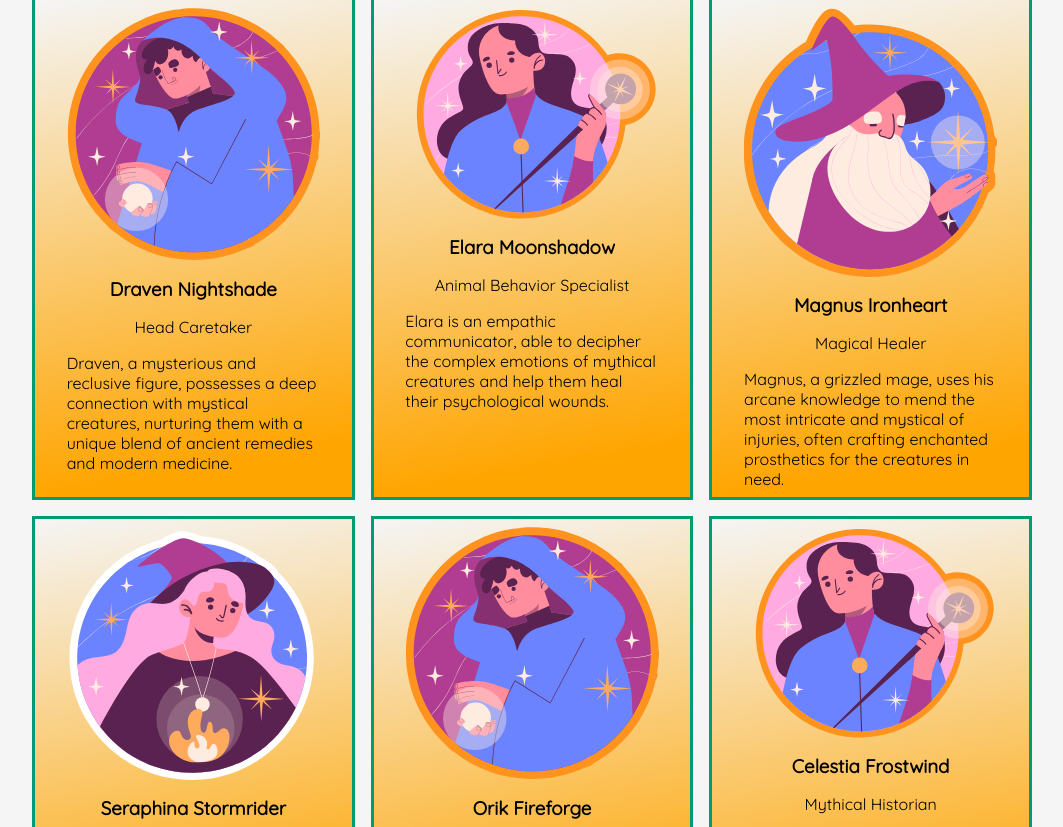
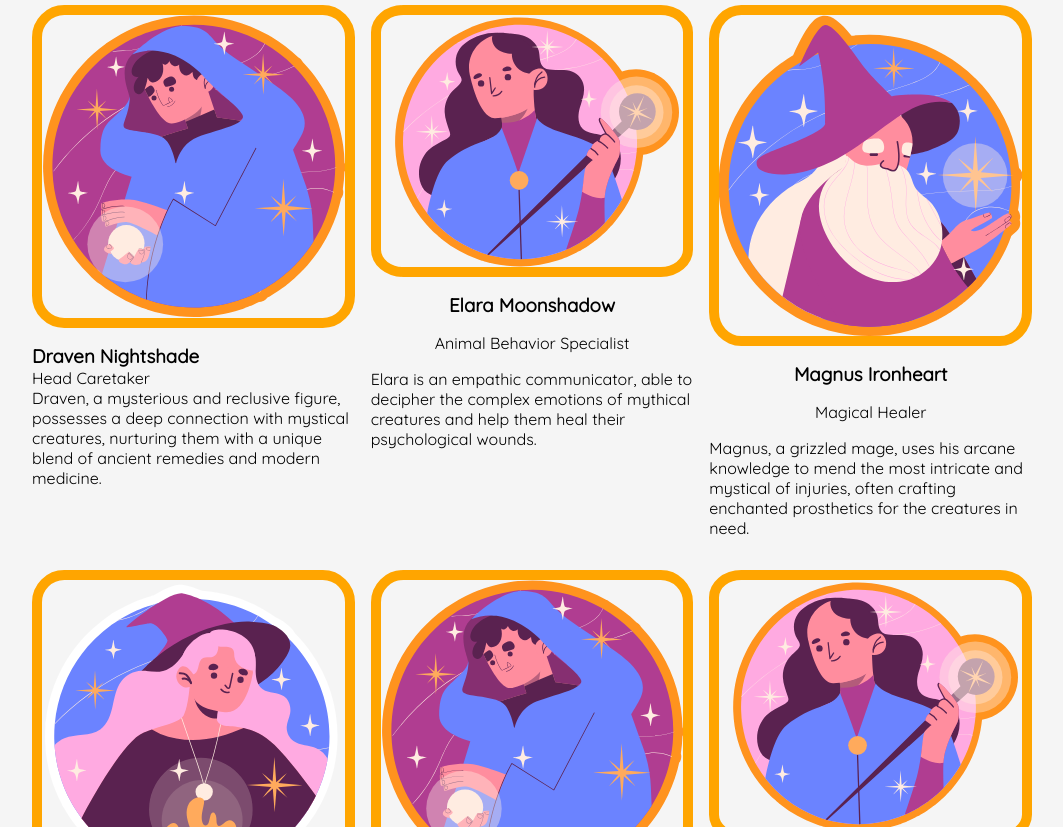
Before and after one commit to fac29b/James_Fintan_Project1, a plain HTML site: page index.html in a window 1280 px wide. Shown: the part 363-1190 px from the top of the page, without its empty margins (108-1171 px from the left). Drawn offline with Linux system fonts and the light colour scheme.

Commit message:
updating styles for the body and section elements
relates #9

```diff
--- a/assets/css/style.css
+++ b/assets/css/style.css
@@ -25,13 +25,19 @@
     --width: 80%;
 }
 
+/* GENERAL PAGE STYLING */
+
 body {
     font-family: var(--body-font);
+    background-color: var(--background-color);
+
+}
+
+section {
+    padding-block: 3rem;
     width: var(--width);
     max-width: var(--max-width);
     margin: var(--center-element);
-    background-color: var(--background-color);
-
 }
 
 /* HEADING SIZES */
@@ -48,9 +54,7 @@ h2 {
     text-align: center;
 }
 
-section {
-    padding-block: 3rem;
-}
+/* TEAM SECTION */
 
 .profiles__title {
     padding-bottom: 1rem;
@@ -63,16 +67,23 @@ section {
 }
 
 .team__member {
-    border: solid 3px var(--accent-color);
+    /* border: solid 3px var(--accent-color); */
     display: flex;
     flex-direction: column;
     align-items: center;
+    flex-basis: auto;
     gap: 1rem;
     padding-block: .5rem;
-    background-image: linear-gradient(170deg, rgba(255,0,0,0) , var(--secondary-color) 90%);
+    background-color: var(--background-color);
 }
 
 .team__pic,
 .team__profile {
-    width: 80%;
+    width: 100%;
 }
+
+.team__pic {
+    border: 10px solid var(--secondary-color);
+    border-radius: 10%;
+    background-color: var(--background-color);
+}
--- a/index.html
+++ b/index.html
@@ -35,7 +35,9 @@
         <h2 class="profiles__title">Meet The Team</h2>
         <div class="team">
             <article class="team__member">
-                <img class="team__pic" src="images/wizard.svg">
+                <img class="team__pic" src="images/wizard.svg"
+                alt="A colourful illustration depicting a young male wizard in a voluminous hooded cape, holding a crystal ball">
+                <div class="team__text">
                     <h3 class="team__name">
                         Draven Nightshade
                     </h3>
@@ -48,9 +50,11 @@
                         them with a unique blend of ancient remedies and
                         modern medicine.
                     </p>
+                </div>
             </article>
             <article class="team__member">
-                <img class="team__pic" src="images/witch2.svg">
+                <img class="team__pic" src="images/witch2.svg"
+                alt="A colourful illustration of a young female witch holding a magic staff in her left hand">
                 <h3 class="team__name">
                     Elara Moonshadow
                 </h3>
@@ -64,7 +68,8 @@
                 </p>
             </article>
             <article class="team__member">
-                <img class="team__pic" src="images/wizard2.svg">
+                <img class="team__pic" src="images/wizard2.svg"
+                alt="A colourful illustration of an old male wizard with a large white beard and wide brimmed hat">
                 <h3 class="team__name">
                     Magnus Ironheart</h3>
                 <p class="team__role">
@@ -78,7 +83,8 @@
                 </p>
             </article>
             <article class="team__member">
-                <img class="team__pic" src="images/witch.svg">
+                <img class="team__pic" src="images/witch.svg"
+                alt="A colourful illustration of a young female witch wearing a pointed hat with long flowing hair. She is conjuring a magical flame">
                 <h3 class="team__name">
                     Seraphina Stormrider
                 </h3>
@@ -92,7 +98,8 @@
                 </p>
             </article>
             <article class="team__member">
-                <img class="team__pic" src="images/wizard.svg">
+                <img class="team__pic" src="images/wizard.svg"
+                alt="A colourful illustration depicting a young male wizard in a voluminous hooded cape, holding a crystal ball">
                 <h3 class="team__name">
                     Orik Fireforge
                 </h3>
@@ -106,7 +113,8 @@
                 </p>
             </article>
             <article class="team__member">
-                <img class="team__pic" src="images/witch2.svg">
+                <img class="team__pic" src="images/witch2.svg"
+                alt="A colourful illustration of a young female witch holding a magic staff in her left hand">
                 <h3 class="team__name">
                     Celestia Frostwind
                 </h3>
```
Lines whose indentation alone changed are shown as unchanged.
